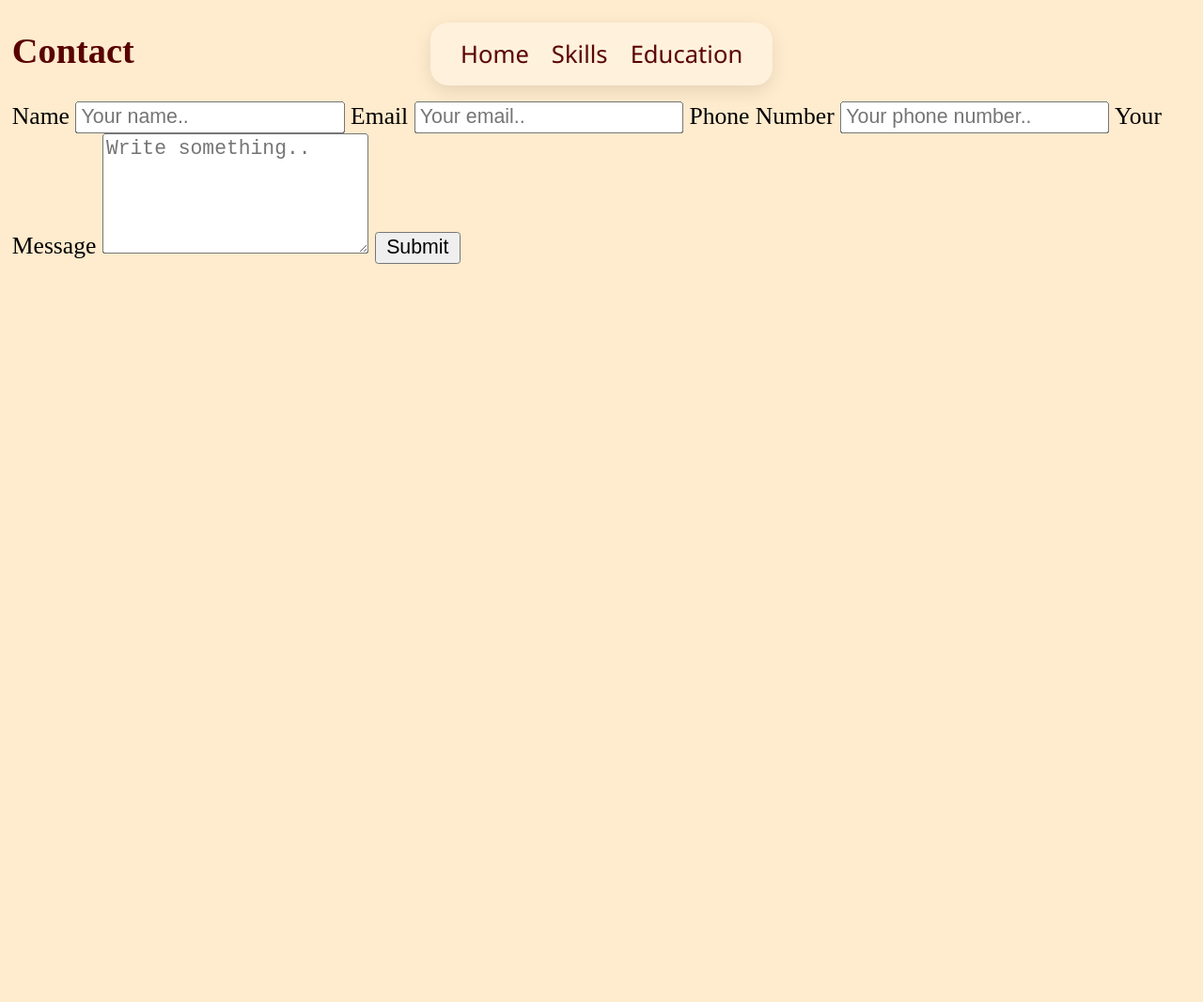
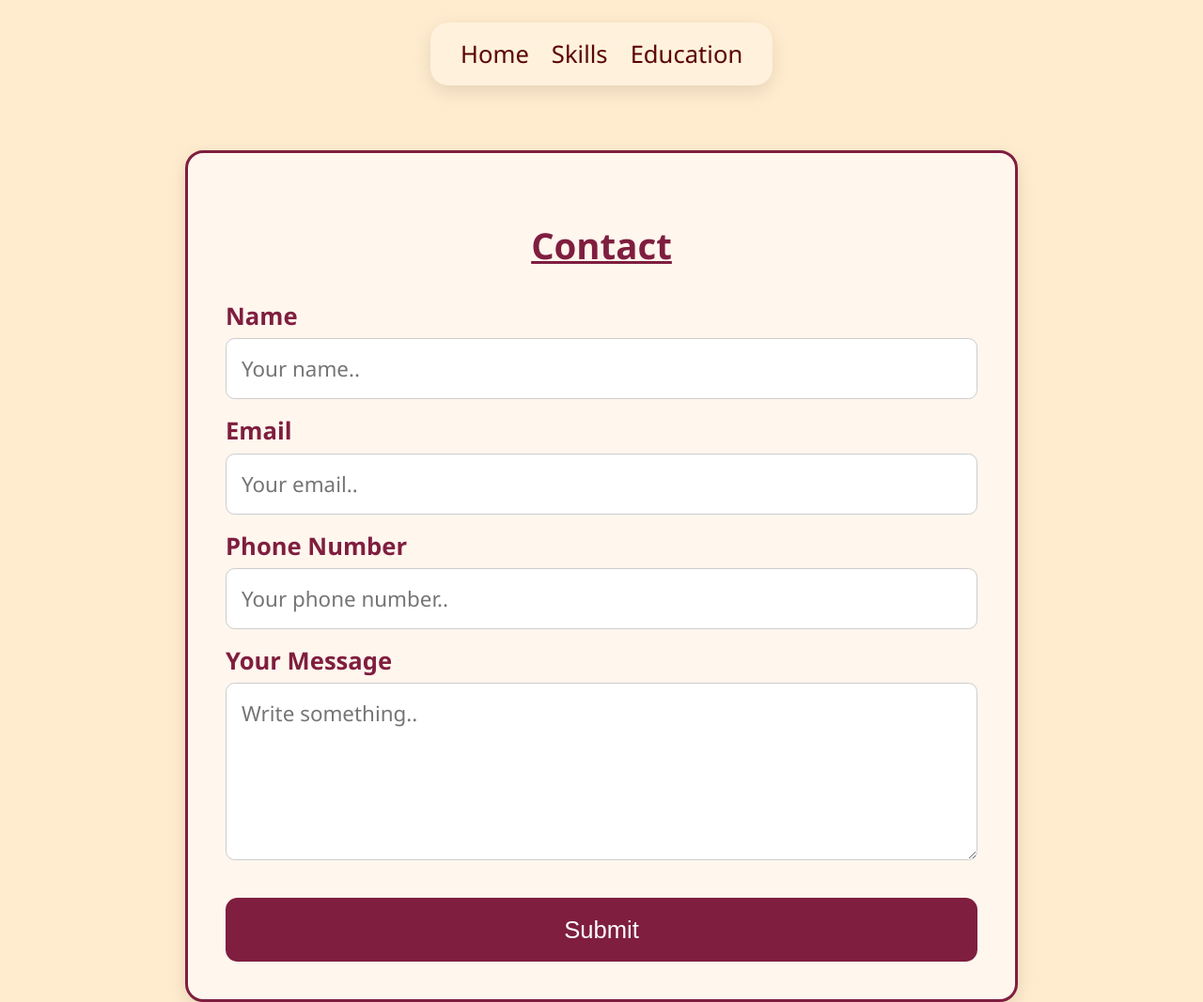
Before and after one commit to Dojarp/Myportfolio, a plain HTML site: page portfollio/contact.html in a window 1280 px wide. Shown: the top 1067 px of the page at 94% size. Before the commit the page ends 800 px from the top, so only its background shows below. Drawn offline with Linux system fonts and the light colour scheme.

Commit message:
Update style.css
frm home

```diff
--- a/portfollio/style.css
+++ b/portfollio/style.css
@@ -1,9 +1,10 @@
 body {
     zoom: 160%;
-    background-color: blanchedalmond;
+    background-color:blanchedalmond;
+
 }
 #name {
-    color: rgb(88, 1, 1);
+    color: rgb(127, 30, 63);
     font-family: Arial, Helvetica, sans-serif;
     font-weight: bold;
     text-align: center;
@@ -13,7 +14,8 @@ body {
 }
 
 h2{
-    color: rgb(88,1,1);
+    color: rgb(127, 30, 63);
+    text-decoration: underline;
 }
 
 .pfp{
@@ -84,3 +86,89 @@ a:hover {
     position:relative;
     bottom: 10px;
 }
+
+
+#contact {
+    max-width: 500px;
+    margin: 100px auto;
+    padding: 25px;
+    background-color: #fff6ee;
+    border: 2px solid rgb(127, 30, 63);
+    border-radius: 12px;
+    box-shadow: 0 4px 12px rgba(0, 0, 0, 0.1);
+    font-family: 'Segoe UI', sans-serif;
+    color: rgb(50, 10, 20);
+}
+
+#contact h2 {
+    text-align: center;
+    color: rgb(127, 30, 63);
+    margin-bottom: 20px;
+}
+
+#contact label {
+    display: block;
+    margin-top: 10px;
+    font-weight: bold;
+    color: rgb(127, 30, 63);
+}
+
+#contact input[type="text"],
+#contact input[type="email"],
+#contact input[type="tel"],
+#contact textarea {
+    width: 100%;
+    padding: 10px;
+    margin-top: 4px;
+    border: 1px solid #ccc;
+    border-radius: 6px;
+    font-size: 14px;
+    box-sizing: border-box;
+    font-family: 'Segoe UI', sans-serif;
+}
+
+#contact input[type="submit"] {
+    width: 100%;
+    padding: 12px;
+    background-color: rgb(127, 30, 63);
+    color: white;
+    border: none;
+    border-radius: 8px;
+    font-size: 16px;
+    margin-top: 20px;
+    cursor: pointer;
+    transition: background-color 0.3s ease;
+}
+
+#contact input[type="submit"]:hover {
+    background-color: rgb(100, 20, 50);
+}
+
+
+.navi a.active {
+    color: white;
+    background-color: rgb(127, 30, 63);
+    padding: 6px 12px;
+    border-radius: 8px;
+    font-weight: bold;
+}
+
+
+
+/* Highlight the contact-nav with a background color when hovered */
+#contact-nav:hover {
+    background-color: rgb(127, 30, 63); /* Matching vibe color */
+    color: white; /* Change text color to white for contrast */
+    padding: 1px 6px; /* Add padding for a better look */
+    border-radius: 8px; /* Rounded corners */
+    font-weight: bold; /* Make the text bold */
+}
+
+/* Optionally, highlight the contact-nav link by default */
+#contact-nav {
+    background-color: rgb(127, 30, 63); /* Set initial background color */
+    color: white; /* Set initial text color */
+    padding: 1px 6px; /* Add padding */
+    border-radius: 8px; /* Rounded corners */
+    font-weight:bold;
+}
```
